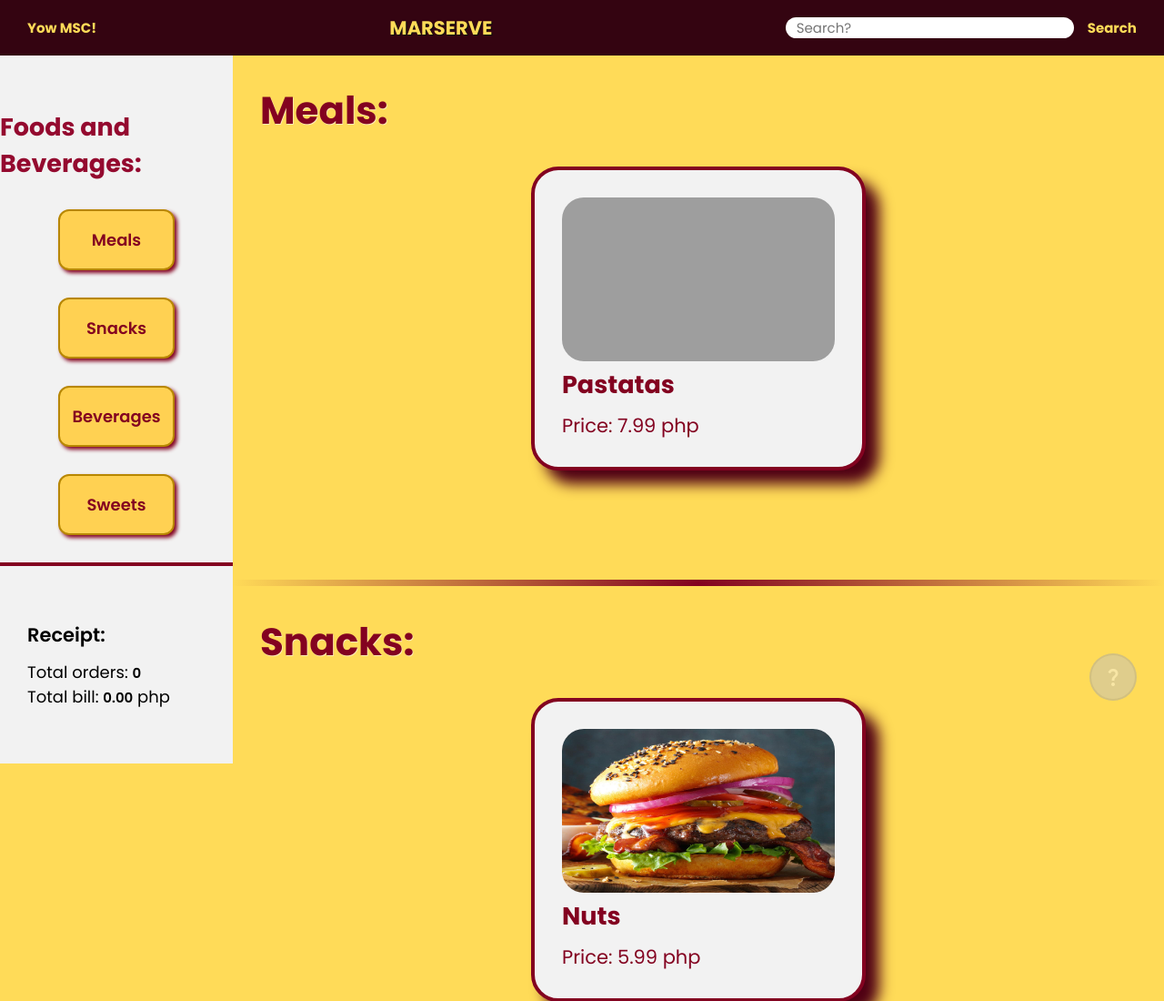
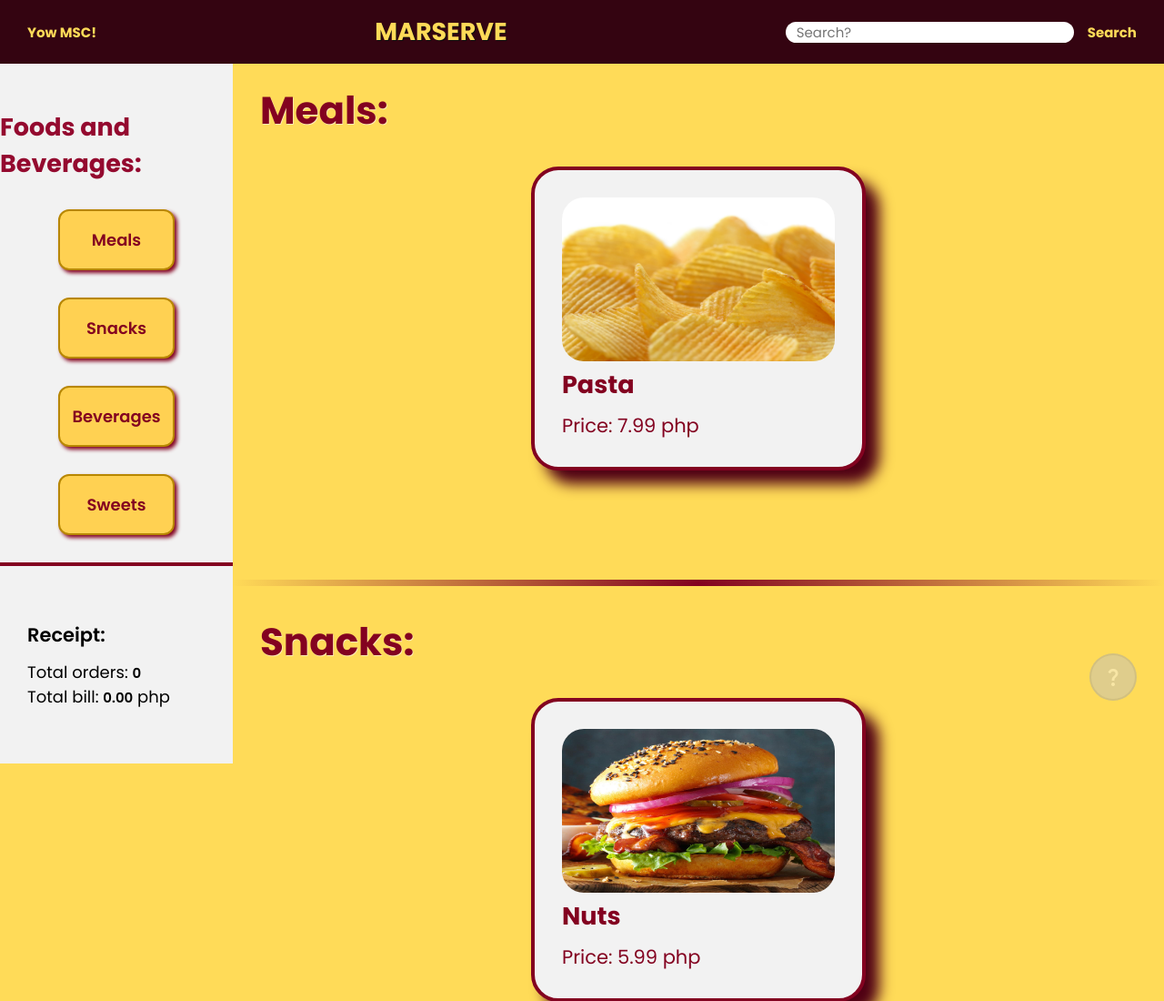
Before and after one commit to zdotdev/MARSERVE-bsit-2nd-year-project, a PHP site: page /orderSystem/ in a window 1280 px wide. Shown: the top 1100 px of the page at 91% size. Run offline with PHP 8.4, Linux system fonts and the light colour scheme; grey boxes are pictures that could not be loaded.

Commit message:
refactor

```diff
--- a/Data/history.xml
+++ b/Data/history.xml
@@ -1,3 +1,3 @@
 <?xml version="1.0"?>
 <orders>
-<history><total_orders>Pastatas: 2, Candy: 2</total_orders><total_bill>16.00</total_bill><table_number>1</table_number><order_id>yqvlb</order_id></history><history><total_orders>Pastatas: 2</total_orders><total_bill>15.98</total_bill><table_number>1</table_number><order_id>rgnos</order_id></history><history><total_orders>Pastatas: 2</total_orders><total_bill>15.98</total_bill><table_number>1</table_number><order_id>mjrnq</order_id></history></orders>
+<history><total_orders>Pastatas: 2, Candy: 2</total_orders><total_bill>16.00</total_bill><table_number>1</table_number><order_id>yqvlb</order_id></history><history><total_orders>Pastatas: 2</total_orders><total_bill>15.98</total_bill><table_number>1</table_number><order_id>rgnos</order_id></history><history><total_orders>Pastatas: 2</total_orders><total_bill>15.98</total_bill><table_number>1</table_number><order_id>mjrnq</order_id></history><history><total_orders>Pastatas: 2</total_orders><total_bill>15.98</total_bill><table_number>5</table_number><order_id>vblus</order_id></history></orders>
--- a/Data/orders.xml
+++ b/Data/orders.xml
@@ -1,3 +1,3 @@
 <?xml version="1.0"?>
 <orders>
-<order><total_orders>Pastatas: 2</total_orders><total_bill>15.98</total_bill><table_number>5</table_number><order_id>vblus</order_id></order><order><total_orders>Pastatas: 2</total_orders><total_bill>15.98</total_bill><table_number>5</table_number><order_id>eyvuz</order_id></order></orders>
+<order><total_orders>Pastatas: 2</total_orders><total_bill>15.98</total_bill><table_number>5</table_number><order_id>eyvuz</order_id></order><order><total_orders>Candy: 1</total_orders><total_bill>0.01</total_bill><table_number>1</table_number><order_id>ilrew</order_id></order><order><total_orders>Pastatas: 1</total_orders><total_bill>7.99</total_bill><table_number>1</table_number><order_id>lnzsh</order_id></order></orders>
--- a/Style/profile.css
+++ b/Style/profile.css
@@ -111,3 +111,6 @@ hr{
     height: 12rem;
   }
 }
+.head-title{
+  font-size: 2rem;
+}
--- a/Style/style.css
+++ b/Style/style.css
@@ -72,7 +72,7 @@ body{
     z-index: 1;
 }
 .header-title {
-  font-size: 1.4rem;
+  font-size: 1.8rem;
   font-weight: 700;
   color: #FFDB58;
     text-shadow: 0.07rem 0.07rem 0rem var(--neutral-black-500);
--- a/landing.php
+++ b/landing.php
@@ -71,7 +71,7 @@ foreach ($orders->order as $order) {
                     arr.push(parseFloat(item));
                 });
             });
-            document.getElementById('total').textContent = parseInt(arr.reduce((total, num) => total + num, 0));
+            document.getElementById('total').textContent = parseFloat(arr.reduce((total, num) => total + num, 0)).toFixed(2);
         </script>
     </body>
 </html>
--- a/profile.php
+++ b/profile.php
@@ -16,6 +16,7 @@
     </header>
     <button id="home" class="material-symbols-outlined arrow">arrow_back</button>
     <main>
+        <strong class='head-title'>Seeking guidance? Our team is here to lend a hand</strong>
         <section>
             <img src="./Image/mirel.jpg" alt="marielle smthng" class="profile-image">
             <h2><strong>Mirelle Lynch R. Paez</strong></h2>
```
Also changed, not shown: Data/data.xml (+2 -2 lines).
